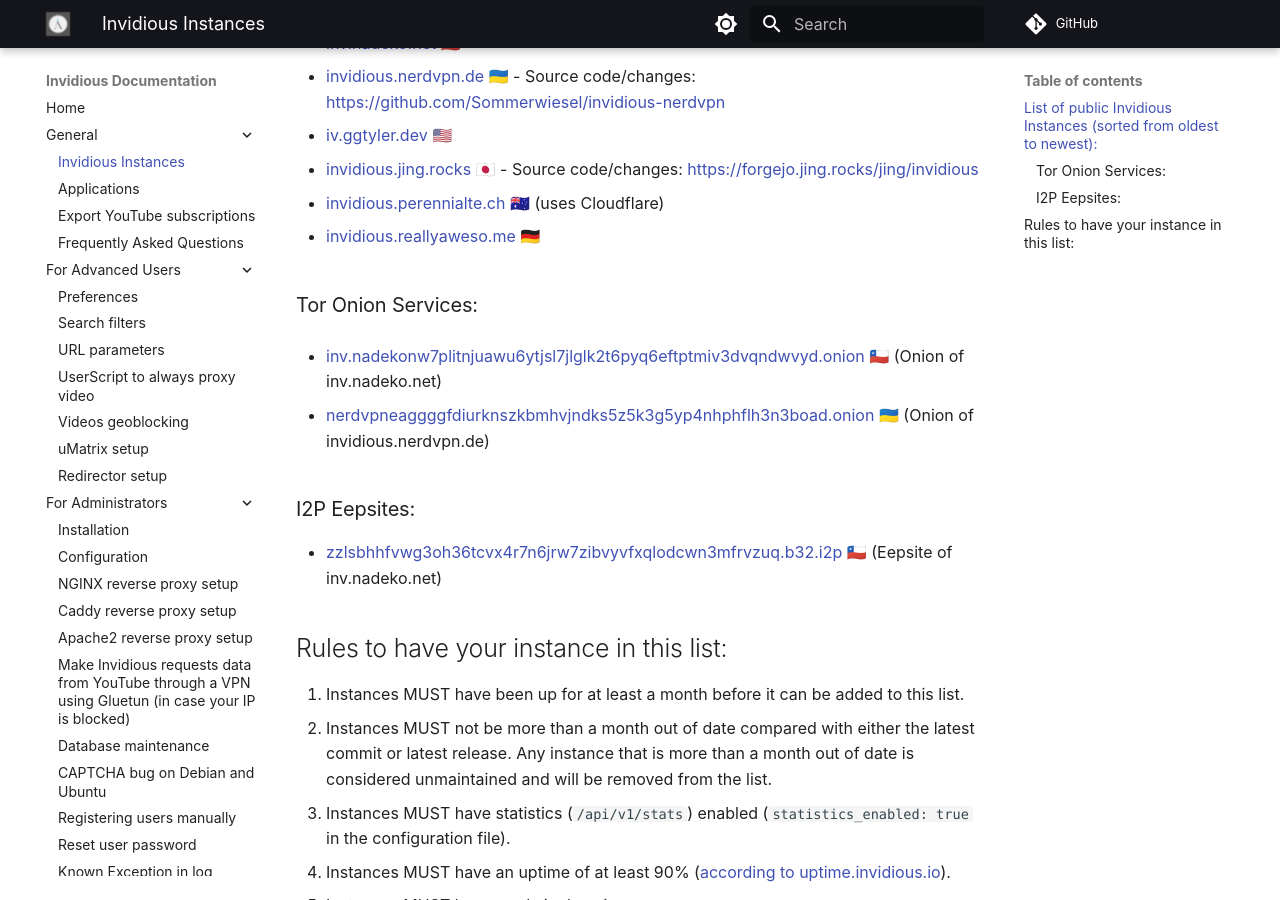
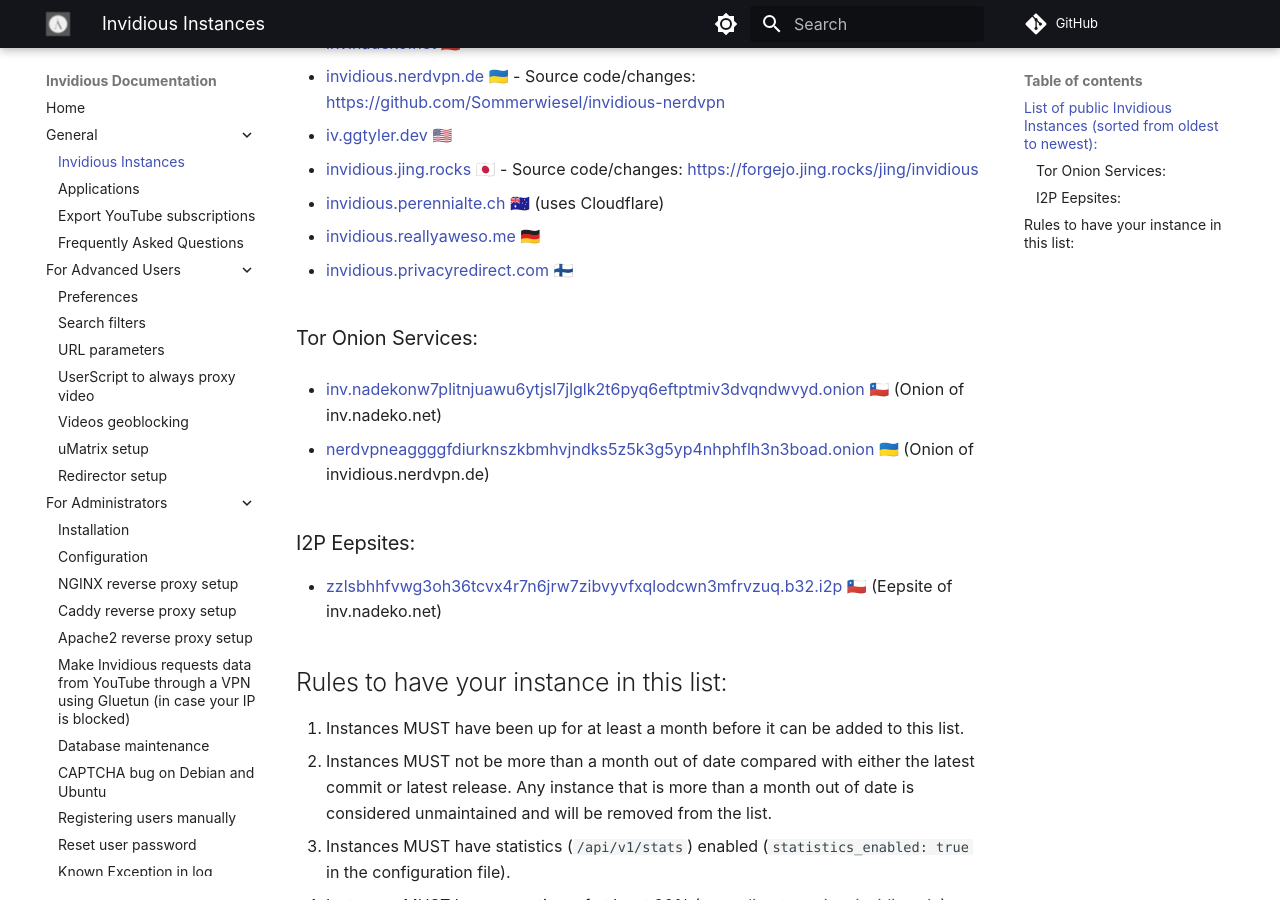
Before and after one commit to iv-org/documentation, an MkDocs documentation site: the page built from docs/instances.md, in a window 1280 px wide and 900 px high, scrolled down 451 px. Built offline with MkDocs 1.6.1 and Material for MkDocs 9.7.7, drawn with Linux system fonts in a browser that asks for light colours; comment, search, counter and statistics services are not loaded.

Commit message:
Add invidious.privacyredirect.com back

```diff
--- a/docs/instances.md
+++ b/docs/instances.md
@@ -21,6 +21,8 @@
 * [invidious.perennialte.ch](https://invidious.perennialte.ch) 🇦🇺 (uses Cloudflare)
 
 * [invidious.reallyaweso.me](https://invidious.reallyaweso.me) 🇩🇪
+
+* [invidious.privacyredirect.com](https://invidious.privacyredirect.com) 🇫🇮
 
 ### Tor Onion Services:
 
```
